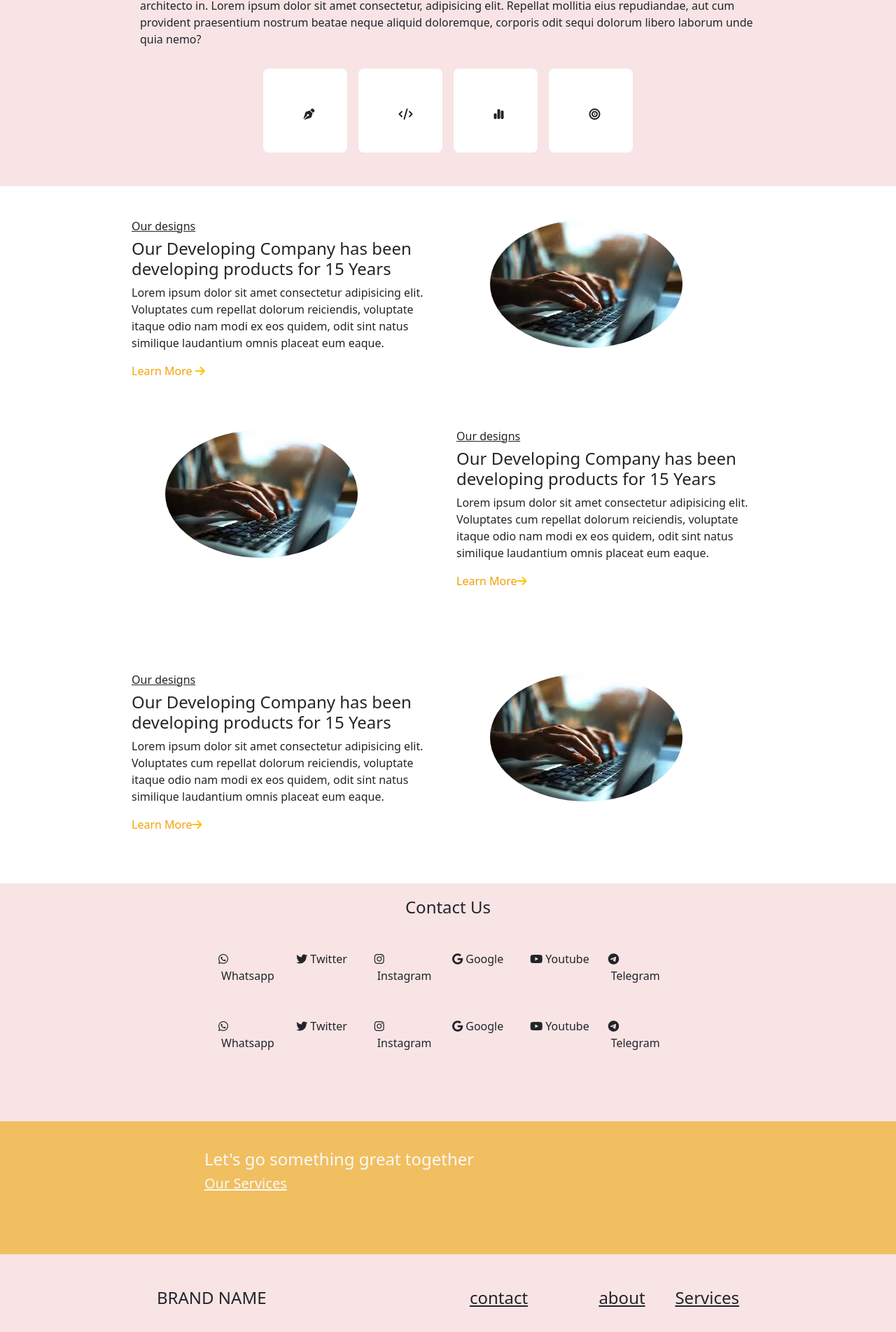
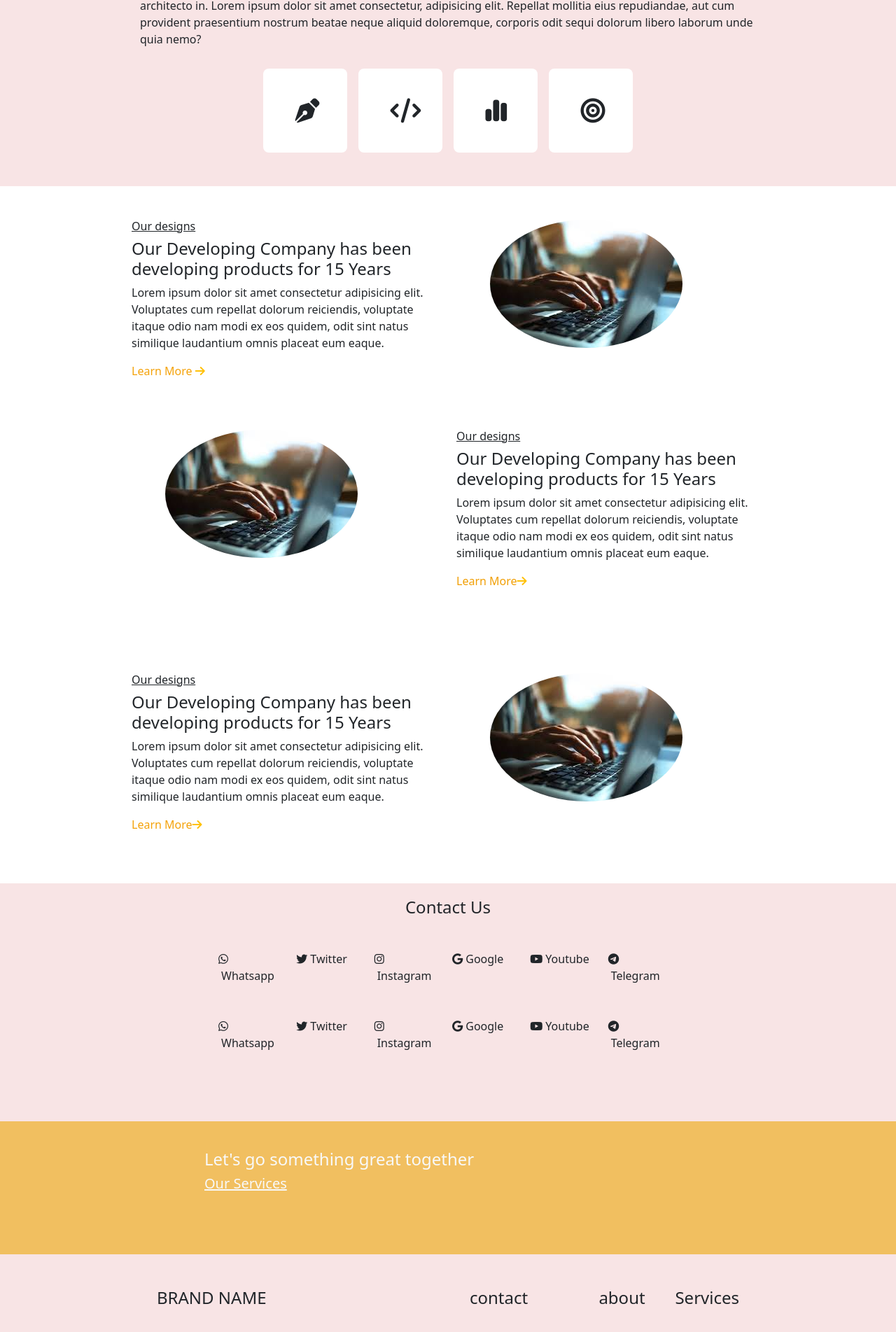
Before and after one commit to Sreejith0098/business-website, a plain HTML site: page index.html in a window 1280 px wide. Shown: the part 612-2515 px from the top of the page at 70% size. Drawn offline with nearby package versions, Linux system fonts and the light colour scheme.

Commit message:
some changes in footer section

```diff
--- a/index.html
+++ b/index.html
@@ -46,10 +46,10 @@
         <h3 style="text-align: center;">Our Products</h3>
         <p style="margin-left: 200px; margin-right: 200px;">Lorem ipsum dolor sit amet consectetur, adipisicing elit. Labore earum magnam, laboriosam facere eaque dolorum debitis omnis doloremque consectetur ad necessitatibus nisi inventore illo accusantium voluptates tenetur saepe architecto in. Lorem ipsum dolor sit amet consectetur, adipisicing elit. Repellat mollitia eius repudiandae, aut cum provident praesentium nostrum beatae neque aliquid doloremque, corporis odit sequi dolorum libero laborum unde quia nemo?</p>
         <div class="main">
-            <div class="child rounded-3"><i style="margin-left: 48%; margin-top: 48%;" class="fa-solid fa-pen-nib"></i></div>
-            <div class="child ms-3 rounded-3 "><i style="margin-left: 48%; margin-top: 48%; width:10px; height: 10px;" class="fa-solid fa-code"></i></div>
-            <div class="child ms-3 rounded-3"><i style="margin-left: 48%; margin-top: 48%;" class="fa-solid fa-chart-simple"></i></div>
-            <div class="child ms-3 rounded-3 "><i style="margin-left: 48%; margin-top: 48%;" class="fa-solid fa-bullseye"></i></div>
+            <div class="child rounded-3"><i style="margin-left: 38%; margin-top: 36%; font-size: 35px; " class="fa-solid fa-pen-nib"></i></div>
+            <div class="child ms-3 rounded-3 "><i style="margin-left: 38%; margin-top: 36%; font-size: 35px; " class="fa-solid fa-code"></i></div>
+            <div class="child ms-3 rounded-3"><i style="margin-left: 38%; margin-top: 36%; font-size: 35px; " class="fa-solid fa-chart-simple"></i></div>
+            <div class="child ms-3 rounded-3 "><i style="margin-left: 38%; margin-top: 36%; font-size: 35px; " class="fa-solid fa-bullseye"></i></div>
         </div>
      </div>
 
@@ -148,7 +148,7 @@
   </div>
             <div   class="col d-flex">
                 <div class="col2">
-                    <h4 style=" text-decoration: underline; margin-left: 25px;">contact</h4><br>
+                    <h4 style=" margin-left: 25px;">contact</h4><br>
                     <ul style="list-style:none;">
                         <li> <i class="fa-solid fa-phone me-2"></i>904678338</li>
                         <li> <i class="fa-solid fa-envelope me-2"></i> business@hg.com</li>
@@ -158,7 +158,7 @@
 
                 </div>
                 <div class="col3 ms-3" >
-                    <h4 style="text-decoration: underline; margin-left: 25px;">about</h4><br>
+                    <h4 style=" margin-left: 25px;">about</h4><br>
                     <ul style="list-style:none;">
                         <li>home</li>
                         <li>Services</li>
@@ -168,7 +168,7 @@
 
                 </div>
                 <div class="col4 ms-3">
-                    <h4 style="text-decoration: underline; margin-left: 25px; ;">Services</h4><br>
+                    <h4 style=" margin-left: 25px; ;">Services</h4><br>
                     <ul style="list-style:none; ">
                         <li>business solutons</li>
                         <li>Marketing</li>
```
